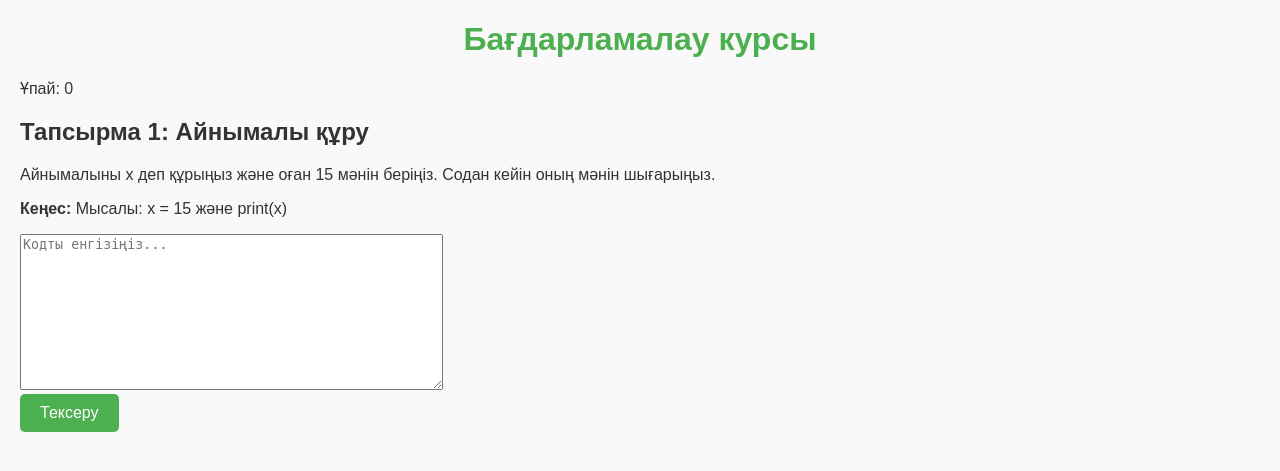
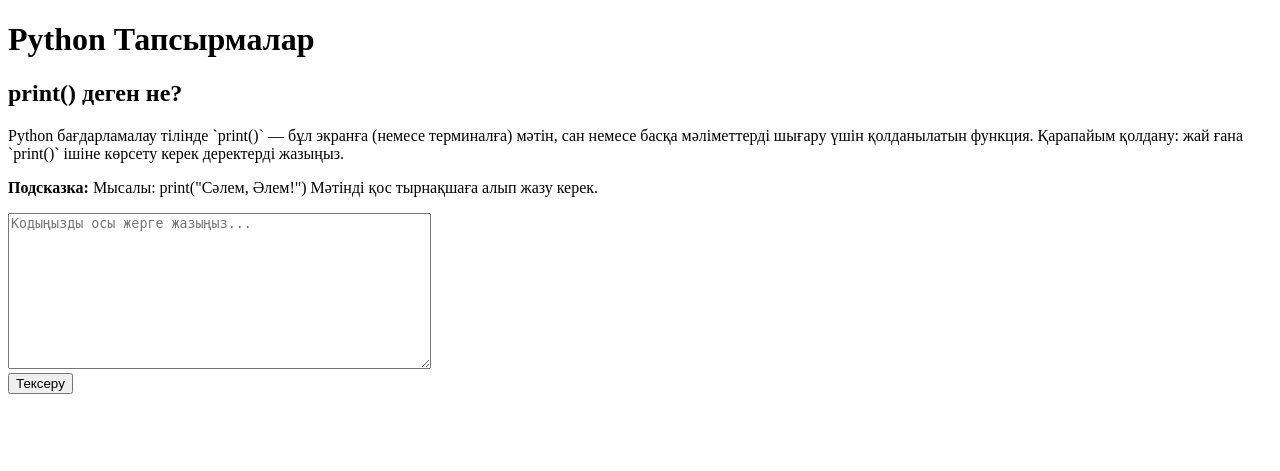
Before and after one commit to arik2005/flask-tasks, a Flask app: page / in a window 1280 px wide. Shown: the top 471 px of the page. Run offline with Flask 3, Linux system fonts and the light colour scheme.

Commit message:
Код өзгертілді

```diff
--- a/app.py
+++ b/app.py
@@ -7,71 +7,74 @@ app = Flask(__name__)
 # Список задач
 tasks = [
     {
-        "title": "Айнымалы құру",
-        "explanation": "Айнымалыны x деп құрыңыз және оған 15 мәнін беріңіз. Содан кейін оның мәнін шығарыңыз.",
-        "hint": "Мысалы: x = 15 және print(x)",
-        "expected_output": "15",
+        "title": "print() деген не?",
+        "explanation": """Python бағдарламалау тілінде `print()` — бұл экранға (немесе терминалға) мәтін, сан немесе басқа мәліметтерді шығару үшін қолданылатын функция.
+Қарапайым қолдану: жай ғана `print()` ішіне көрсету керек деректерді жазыңыз.""",
+        "hint": """Мысалы:
+print("Сәлем, Әлем!")
+Мәтінді қос тырнақшаға алып жазу керек.""",
+        "expected_output": "Сәлем, Әлем!",
     },
     {
-        "title": "Жолдармен жұмыс",
-        "explanation": "name айнымалысын құрыңыз және оған 'Али' мәнін беріңіз. Оның мәнін шығарыңыз.",
-        "hint": "name = 'Али' және print(name)",
-        "expected_output": "Али",
+        "title": "Мәтін шығару",
+        "explanation": "Экранға 'Сәлем, Әлем!' мәтінін шығарыңыз.",
+        "hint": "Мысалы: print('Сәлем, Әлем!')",
+        "expected_output": "Сәлем, Әлем!",
     },
     {
-        "title": "Сандарды қосу",
-        "explanation": "a және b айнымалыларын құрыңыз, олардың мәндері 10 және 5. Олардың қосындысын шығарыңыз.",
-        "hint": "Мысалы: a = 10, b = 5 және print(a + b)",
-        "expected_output": "15",
+        "title": "Сан шығару",
+        "explanation": "Экранға 2025 санын шығарыңыз.",
+        "hint": "Мысалы: print(2025)",
+        "expected_output": "2025",
     },
     {
-        "title": "Сандарды азайту",
-        "explanation": "20 санынан 8 санын азайтыңыз.",
-        "hint": "print(20 - 8)",
-        "expected_output": "12",
+        "title": "Екі санның қосындысын шығару",
+        "explanation": "Экранға 15 пен 25 сандарының қосындысын шығарыңыз.",
+        "hint": "Мысалы: print(15 + 25)",
+        "expected_output": "40",
     },
     {
-        "title": "Көбейту",
-        "explanation": "7 және 6 сандарын көбейтіңіз.",
-        "hint": "print(7 * 6)",
-        "expected_output": "42",
-    },
-    {
-        "title": "Сандарды бөлу",
-        "explanation": "30 санын 5-ке бөліңіз.",
-        "hint": "print(30 / 5)",
-        "expected_output": "6.0",
-    },
-    {
-        "title": "Қалдықты табу",
-        "explanation": "17 санын 3-ке бөлгенде қалдықты табыңыз.",
-        "hint": "print(17 % 3)",
-        "expected_output": "2",
-    },
-    {
-        "title": "Санның квадраты",
-        "explanation": "5 санының квадратын табыңыз.",
-        "hint": "print(5 ** 2)",
+        "title": "Айырманы шығару",
+        "explanation": "45 пен 20 сандарының айырмасын есептеп, экранға шығарыңыз.",
+        "hint": "Мысалы: print(45 - 20)",
         "expected_output": "25",
     },
     {
-        "title": "Санның кубы",
-        "explanation": "3 санының кубын табыңыз.",
-        "hint": "print(3 ** 3)",
-        "expected_output": "27",
+        "title": "Көбейтінді шығару",
+        "explanation": "6 мен 8 сандарының көбейтіндісін табыңыз.",
+        "hint": "Мысалы: print(6 * 8)",
+        "expected_output": "48",
     },
     {
-        "title": "Орташа арифметика",
-        "explanation": "10, 20 және 30 сандарының орташа арифметикалық мәнін табыңыз.",
-        "hint": "print((10 + 20 + 30) / 3)",
-        "expected_output": "20.0",
+        "title": "Бөлінді шығару",
+        "explanation": "40-ты 8-ге бөліп, нәтижесін экранға шығарыңыз.",
+        "hint": "Мысалы: print(40 / 8)",
+        "expected_output": "5.0",
+    },
+    {
+        "title": "Айнымалы мәнін шығару",
+        "explanation": "Айнымалыны `x` деп құрыңыз және оған 100 мәнін беріп, оны экранға шығарыңыз.",
+        "hint": "Мысалы: x = 100; print(x)",
+        "expected_output": "100",
+    },
+    {
+        "title": "Мәтін мен санды бірге шығару",
+        "explanation": "'Жыл: 2025' деп экранға шығарыңыз.",
+        "hint": "Мысалы: print('Жыл:', 2025)",
+        "expected_output": "Жыл: 2025",
+    },
+    {
+        "title": "Санның квадратын шығару",
+        "explanation": "5 санының квадратын есептеп, экранға шығарыңыз.",
+        "hint": "Мысалы: print(5 ** 2)",
+        "expected_output": "25",
     },
 ]
 
 # Главная страница
 @app.route('/')
 def index():
-    return render_template('index.html', tasks=tasks, score=0, current_task=0)
+    return render_template('index.html', tasks=tasks, score=0, current_task=0, message="")
 
 # Обработка задач
 @app.route('/task', methods=['POST'])
@@ -96,14 +99,14 @@ def task():
         if str(output) == str(tasks[current_task]["expected_output"]):
             score += 1
             message = "✅ Дұрыс! Келесі тапсырмаға көшуге болады."
+            current_task += 1  # Переход к следующей задаче
         else:
             message = f"❌ Қате. Дұрыс жауап: {tasks[current_task]['expected_output']}."
     except Exception as e:
         sys.stdout = old_stdout
         message = f"❌ Қате: {e}"
 
-    # Переход к следующей задаче
-    current_task += 1
+    # Если задач больше нет, показываем результат
     if current_task >= len(tasks):
         return render_template('result.html', score=score, total=len(tasks))
     else:
--- a/templates/index.html
+++ b/templates/index.html
@@ -2,24 +2,21 @@
 <html lang="kk">
 <head>
     <meta charset="UTF-8">
-    <meta name="viewport" content="width=device-width, initial-scale=1.0">
-    <title>Бағдарламалау курсы</title>
-    <link rel="stylesheet" href="/static/style.css">
+    <title>Python Тапсырмалар</title>
 </head>
 <body>
-    <h1>Бағдарламалау курсы</h1>
-    <p>Ұпай: {{ score }}</p>
-    {% if message %}
-        <p class="message">{{ message }}</p>
-    {% endif %}
-    <h2>Тапсырма {{ current_task + 1 }}: {{ tasks[current_task]['title'] }}</h2>
-    <p>{{ tasks[current_task]['explanation'] }}</p>
-    <p><strong>Кеңес:</strong> {{ tasks[current_task]['hint'] }}</p>
+    <h1>Python Тапсырмалар</h1>
+    <h2>{{ tasks[current_task].title }}</h2>
+    <p>{{ tasks[current_task].explanation }}</p>
+    <p><strong>Подсказка:</strong> {{ tasks[current_task].hint }}</p>
     <form method="POST" action="/task">
-        <textarea name="user_code" rows="10" cols="50" placeholder="Кодты енгізіңіз..."></textarea><br>
+        <textarea name="user_code" rows="10" cols="50" placeholder="Кодыңызды осы жерге жазыңыз..."></textarea><br>
         <input type="hidden" name="current_task" value="{{ current_task }}">
         <input type="hidden" name="score" value="{{ score }}">
         <button type="submit">Тексеру</button>
     </form>
+    {% if message %}
+        <p><strong>{{ message }}</strong></p>
+    {% endif %}
 </body>
 </html>
```
Also changed, not shown: templates/result.html (+5 -5 lines).
